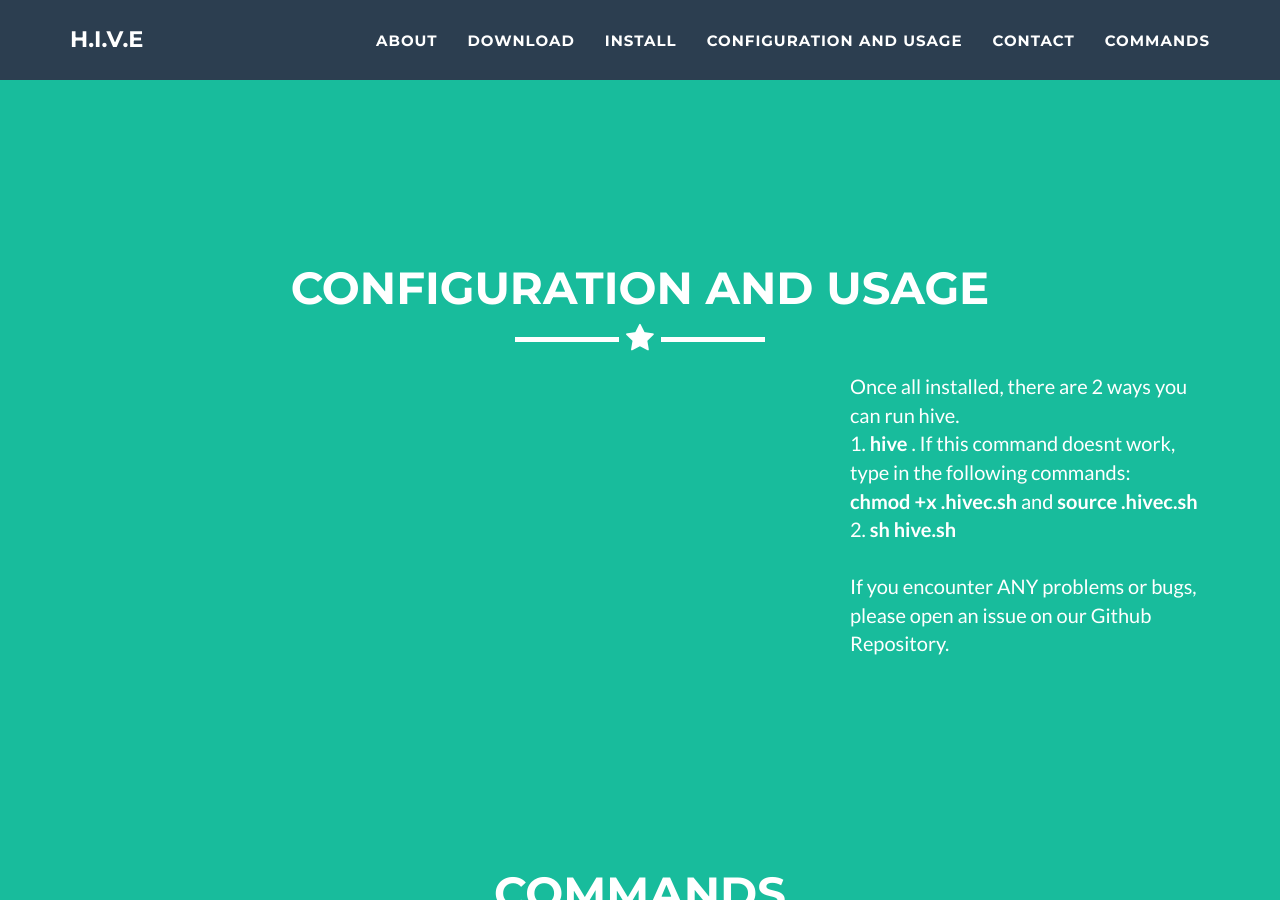
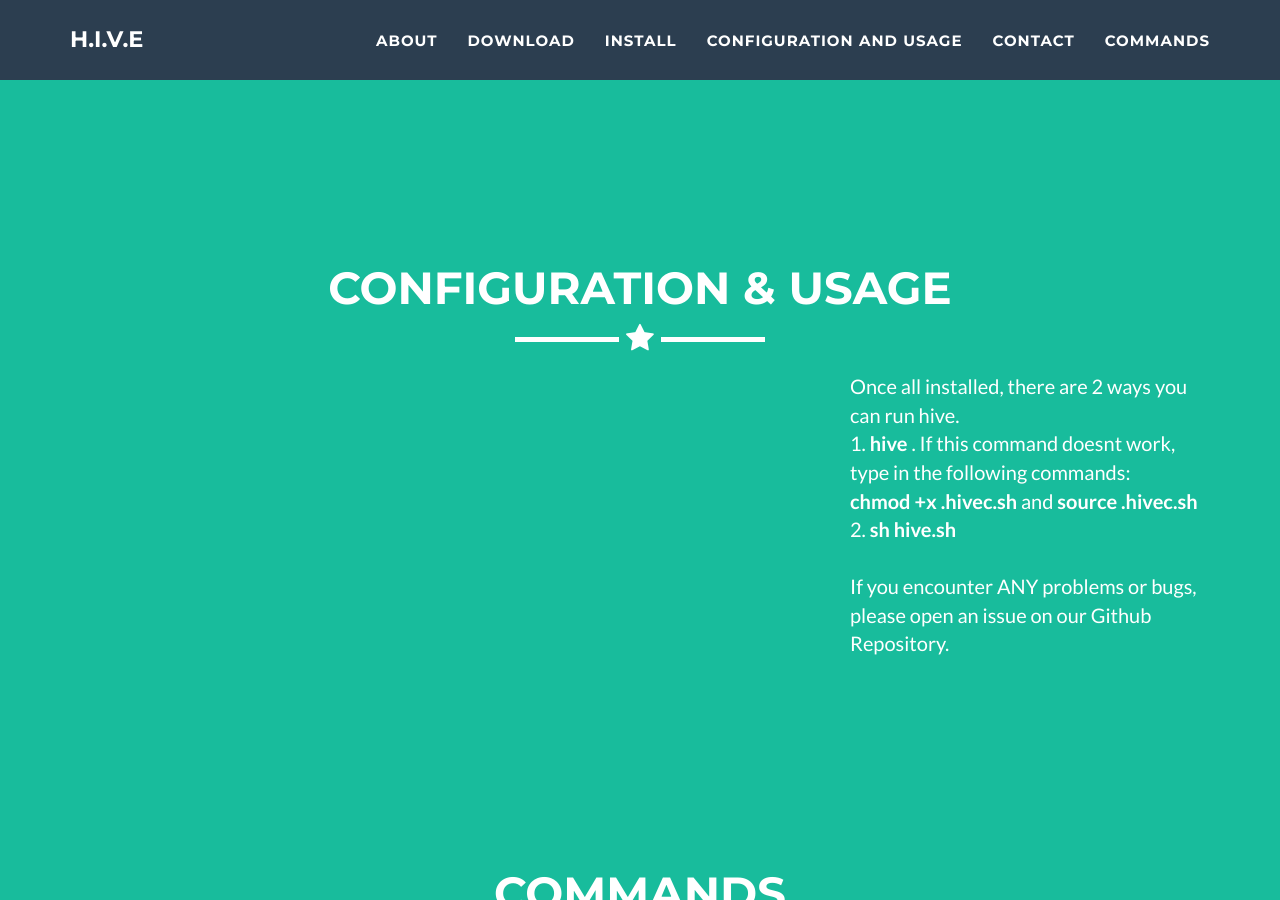
Before and after one commit to NateBrownProjects/hive, a Jekyll site: the page built from index.html, in a window 1280 px wide and 900 px high, scrolled down 2604 px. Built offline with Jekyll 4.4.1, drawn with Linux system fonts in a browser that asks for light colours.

Commit message:
Update insandcon.html

```diff
--- a/_includes/insandcon.html
+++ b/_includes/insandcon.html
@@ -2,7 +2,7 @@
         <div class="container">
             <div class="row">
                 <div class="col-lg-12 text-center">
-                    <h2>Configuration and Usage</h2>
+                    <h2>Configuration & Usage</h2>
                     <hr class="star-light">
                 </div>
             </div>
```
